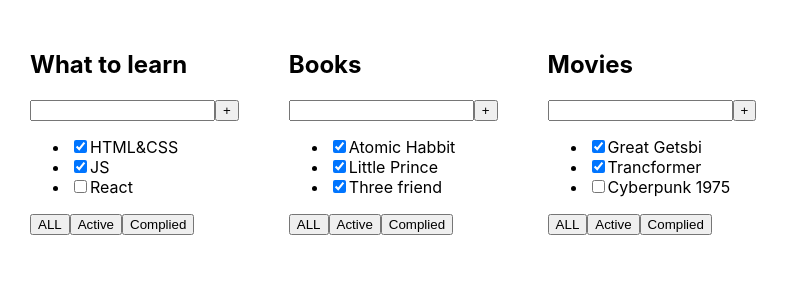
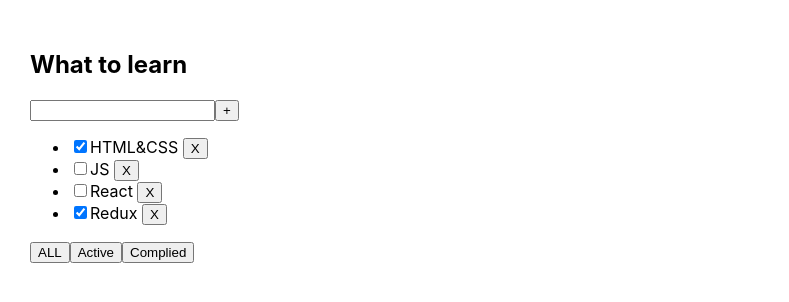
Before and after one commit to Leshamer2255/updateTodoList, a React (Create React App) app: page / in a window 1280 px wide. Shown: the top 302 px of the page, without its empty margins (0-789 px from the left). Built offline with nearby package versions, Linux system fonts and the light colour scheme.

Commit message:
Update
Create function delete and filters

```diff
--- a/src/App.tsx
+++ b/src/App.tsx
@@ -1,31 +1,54 @@
+import { useState } from 'react';
 import './App.css';
-import Todolist, { TaskType } from './Todolist';
+import Todolist from './Todolist'
+
+function useState2(initialValue: any) {
+  const [data, setData] = useState(initialValue);
+  return [data, setData];
+}
+
+export type FilterValuesType = "all" | "completed" | "active";
 
 function App() {
 
-  let tasks1: Array<TaskType> = [
+  let arr = useState2([
     { id: 1, title: "HTML&CSS", isDone: true },
-    { id: 2, title: "JS", isDone: true },
+    { id: 2, title: "JS", isDone: false },
     { id: 3, title: "React", isDone: false },
-  ]
-  let tasks2: Array<TaskType> = [
-    { id: 1, title: "Atomic Habbit", isDone: true },
-    { id: 2, title: "Little Prince", isDone: true },
-    { id: 3, title: "Three friend", isDone: true },
-  ]
-  let tasks3: Array<TaskType> = [
-    { id: 1, title: "Great Getsbi", isDone: true },
-    { id: 2, title: "Trancformer", isDone: true },
-    { id: 3, title: "Cyberpunk 1975", isDone: false },
-  ]
+    { id: 4, title: "Redux", isDone: true },
+  ] );
+  let tasks = arr[0];
+  let setTasks = arr[1]
 
+
+  let [filter, setFilter] = useState2("all");
+
+  function removeTask (id: number) {
+      let filteredTasks = tasks.filter((t: any) => t.id !== id);
+       setTasks(filteredTasks);
+  }
+
+  function changeFilter(value:FilterValuesType) {
+    setFilter(value);
+  }
+
+  let tasksForTodoList = tasks;
+  if(filter === "completed"){
+    tasksForTodoList = tasks.filter((t: any) => t.isDone === true);
+  }
+  if (filter === "active"){
+    tasksForTodoList = tasks.filter((t: any) => t.isDone === false);
+  }
 
 
   return (
     <div className="App">
-      <Todolist title="What to learn" tasks={tasks1} />
-      <Todolist title="Books" tasks={tasks2} />
-      <Todolist title="Movies" tasks={tasks3} />
+      <Todolist title="What to learn"
+      tasks={tasksForTodoList}
+      removeTask={removeTask}
+      changeFilter={changeFilter}/>
+      {/* <Todolist title="Books" tasks={tasks2} />
+      <Todolist title="Movies" tasks={tasks3} /> */}
 
     </div>
   )
@@ -35,3 +58,16 @@ function App() {
 
 
 export default App;
+
+
+
+  // let tasks2: Array<TaskType> = [
+  //   { id: 1, title: "Atomic Habbit", isDone: true },
+  //   { id: 2, title: "Little Prince", isDone: true },
+  //   { id: 3, title: "Three friend", isDone: true },
+  // ]
+  // let tasks3: Array<TaskType> = [
+  //   { id: 1, title: "Great Getsbi", isDone: true },
+  //   { id: 2, title: "Trancformer", isDone: true },
+  //   { id: 3, title: "Cyberpunk 1975", isDone: false },
+  // ]
--- a/src/Todolist.tsx
+++ b/src/Todolist.tsx
@@ -1,4 +1,5 @@
 import React from "react"
+import { FilterValuesType } from "./App"
 
 
 export type TaskType = {
@@ -10,6 +11,8 @@ export type TaskType = {
 type PropsType = {
   title: string
   tasks: Array<TaskType>
+  removeTask: (id: number) => void
+  changeFilter: (value: FilterValuesType) => void
 }
 
 
@@ -22,14 +25,18 @@ type PropsType = {
           <button>+</button>
         </div>
         <ul>
-          <li><input type='checkbox' checked={props.tasks[0].isDone} /><span>{props.tasks[0].title} </span></li>
-          <li><input type='checkbox' checked={props.tasks[1].isDone} /><span>{props.tasks[1].title} </span></li>
-          <li><input type='checkbox' checked={props.tasks[2].isDone} /><span>{props.tasks[2].title} </span></li>
+            {
+              props.tasks.map(t => <li><input type='checkbox' checked={t.isDone} />
+                <span>{t.title} </span>
+                <button onClick={ () => { props.removeTask(t.id)}}>X</button>
+                </li>
+              )
+            }
         </ul>
         <div>
-          <button>ALL</button>
-          <button>Active</button>
-          <button>Complied</button>
+          <button onClick={() => {props.changeFilter("all")}}>ALL</button>
+          <button onClick={() => {props.changeFilter("active")}}>Active</button>
+          <button onClick={() => {props.changeFilter("completed")}}>Complied</button>
         </div>
       </div>
       )
```
